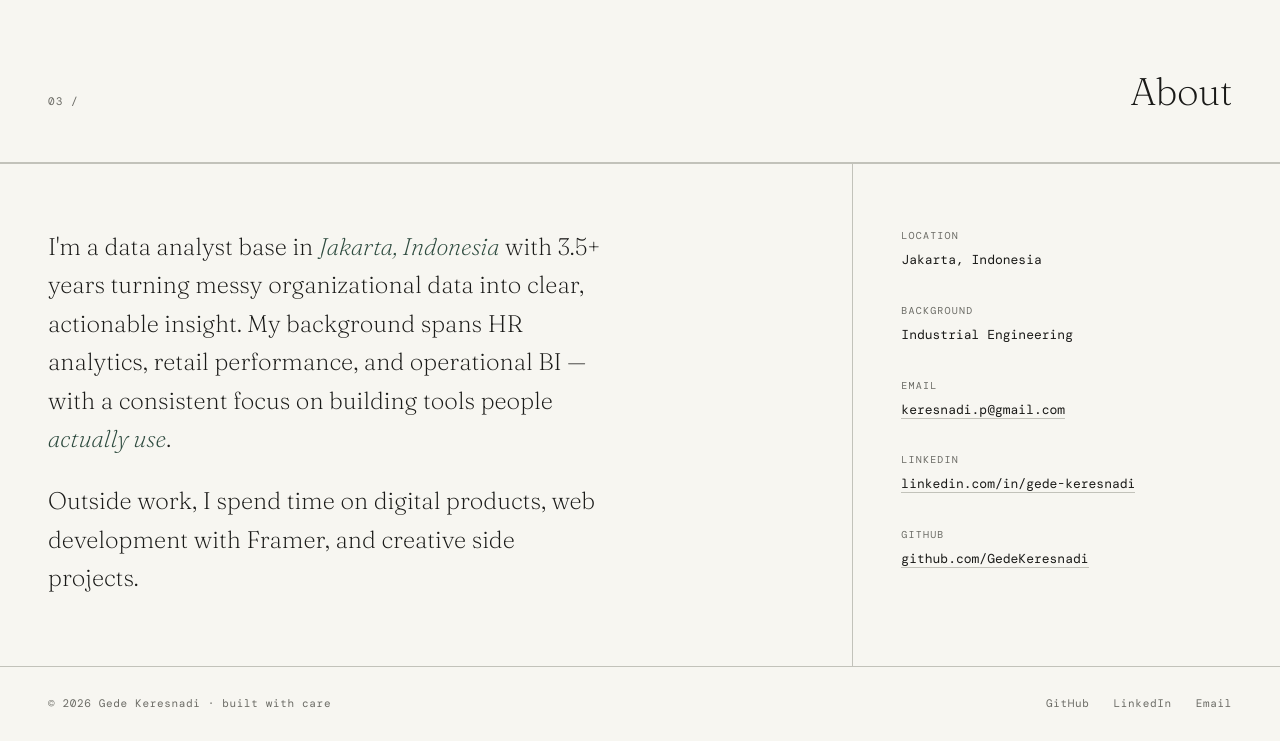
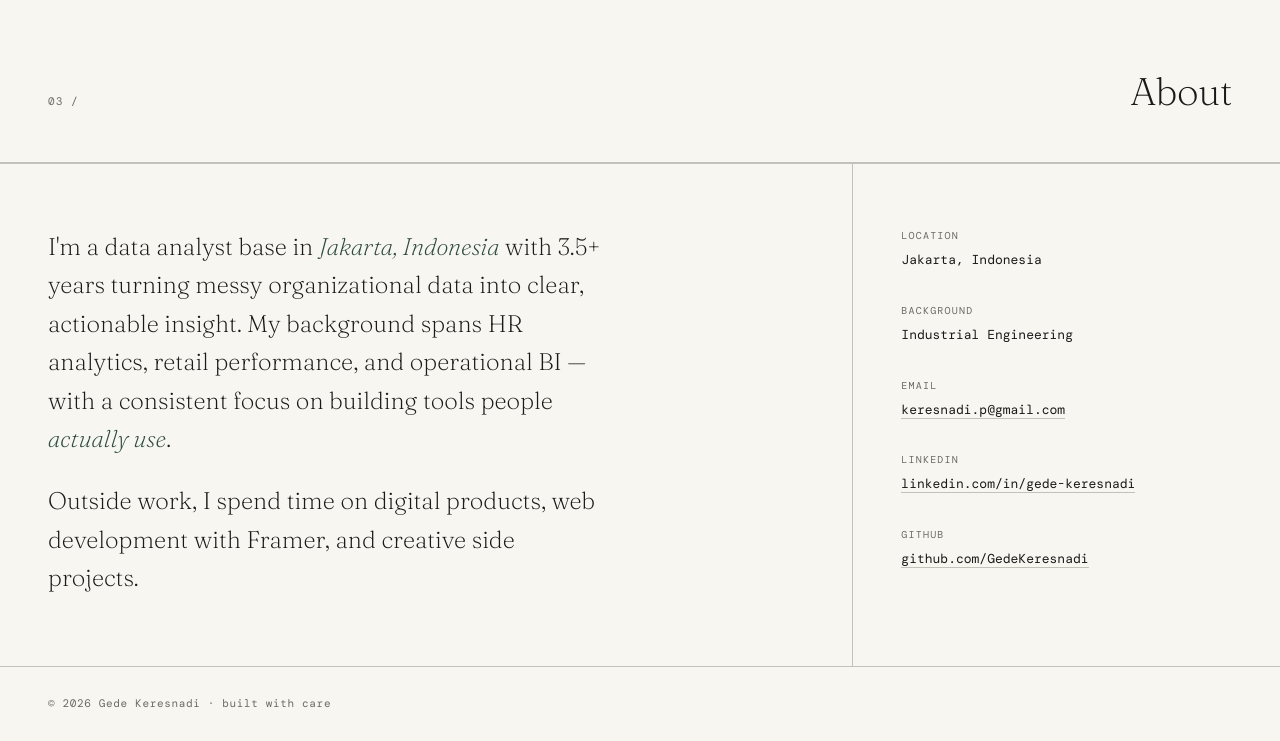
Before and after one commit to GedeKeresnadi/gedekeresnadi.github.io, a plain HTML site: page index.html in a window 1280 px wide. Shown: the part 2251-2992 px from the top of the page. Drawn offline with nearby package versions, Linux system fonts and the light colour scheme; a web font is replaced by a local one.

Commit message:
Update index.html

```diff
--- a/index.html
+++ b/index.html
@@ -1033,11 +1033,6 @@
 <!-- Footer -->
 <footer>
   <p>© 2026 Gede Keresnadi · built with care</p>
-  <div class="footer-links">
-    <a href="https://github.com/yourhandle" target="_blank">GitHub</a>
-    <a href="https://linkedin.com/in/yourhandle" target="_blank">LinkedIn</a>
-    <a href="mailto:your@email.com">Email</a>
-  </div>
 </footer>
 
 <script>
```
